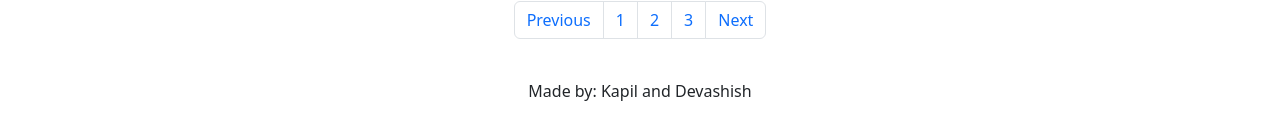
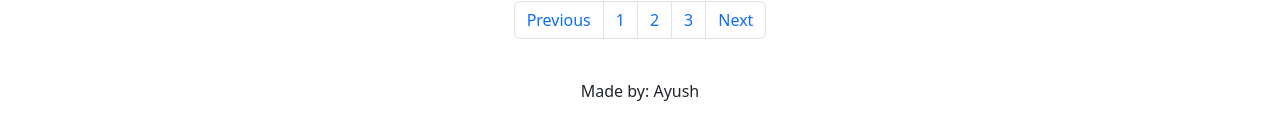
Before and after one commit to ayushjaiz/News-App, a website: page index.html in a window 1280 px wide. Shown: the part 151-290 px from the top of the page. Drawn offline with nearby package versions, Linux system fonts and the light colour scheme.

Commit message:
Update index.html

```diff
--- a/index.html
+++ b/index.html
@@ -80,7 +80,7 @@
             </ul>
         </nav>
     </div>
-    <span class="Name d-flex justify-content-center">Made by: Kapil and Devashish</span>
+    <span class="Name d-flex justify-content-center">Made by: Ayush</span>
     </div>
     <script src="https://cdn.jsdelivr.net/npm/bootstrap@5.3.0-alpha1/dist/js/bootstrap.bundle.min.js"
         integrity="sha384-w76AqPfDkMBDXo30jS1Sgez6pr3x5MlQ1ZAGC+nuZB+EYdgRZgiwxhTBTkF7CXvN"
```
